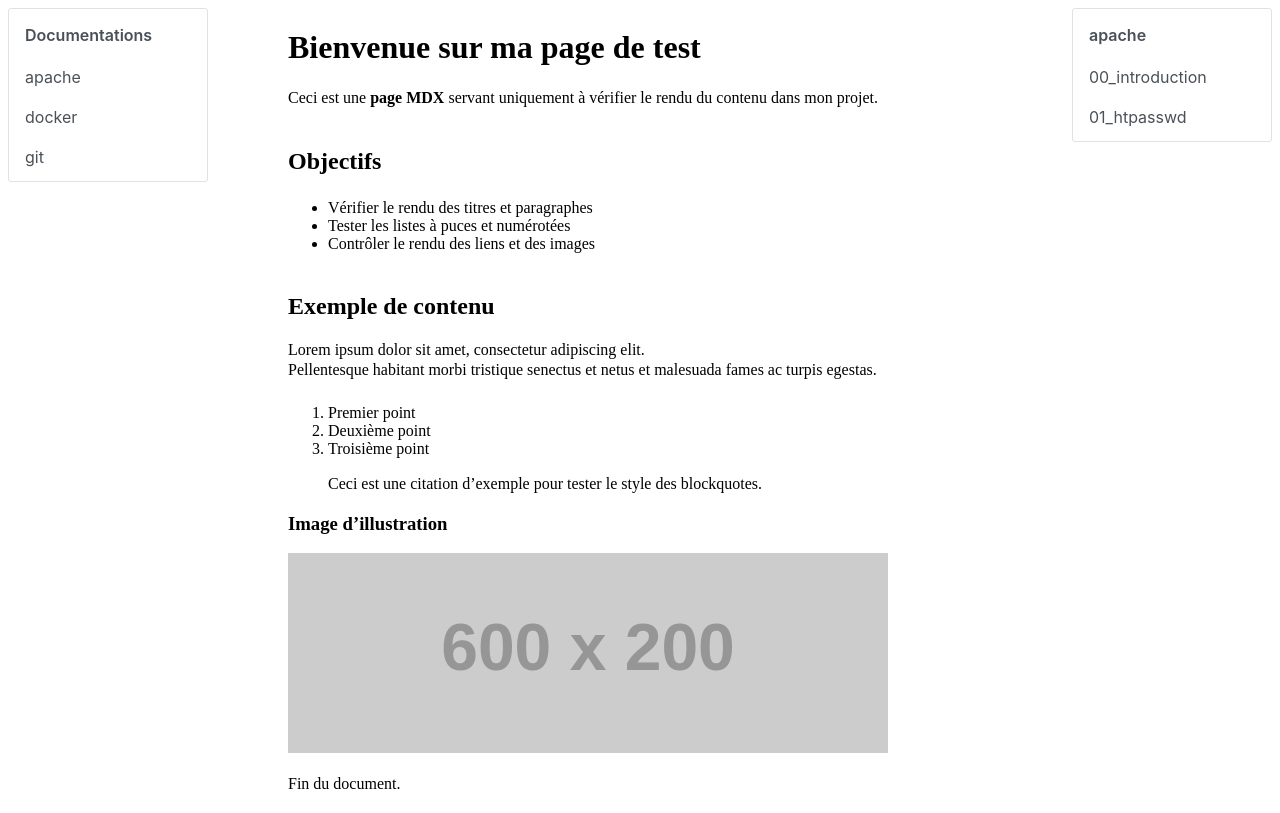
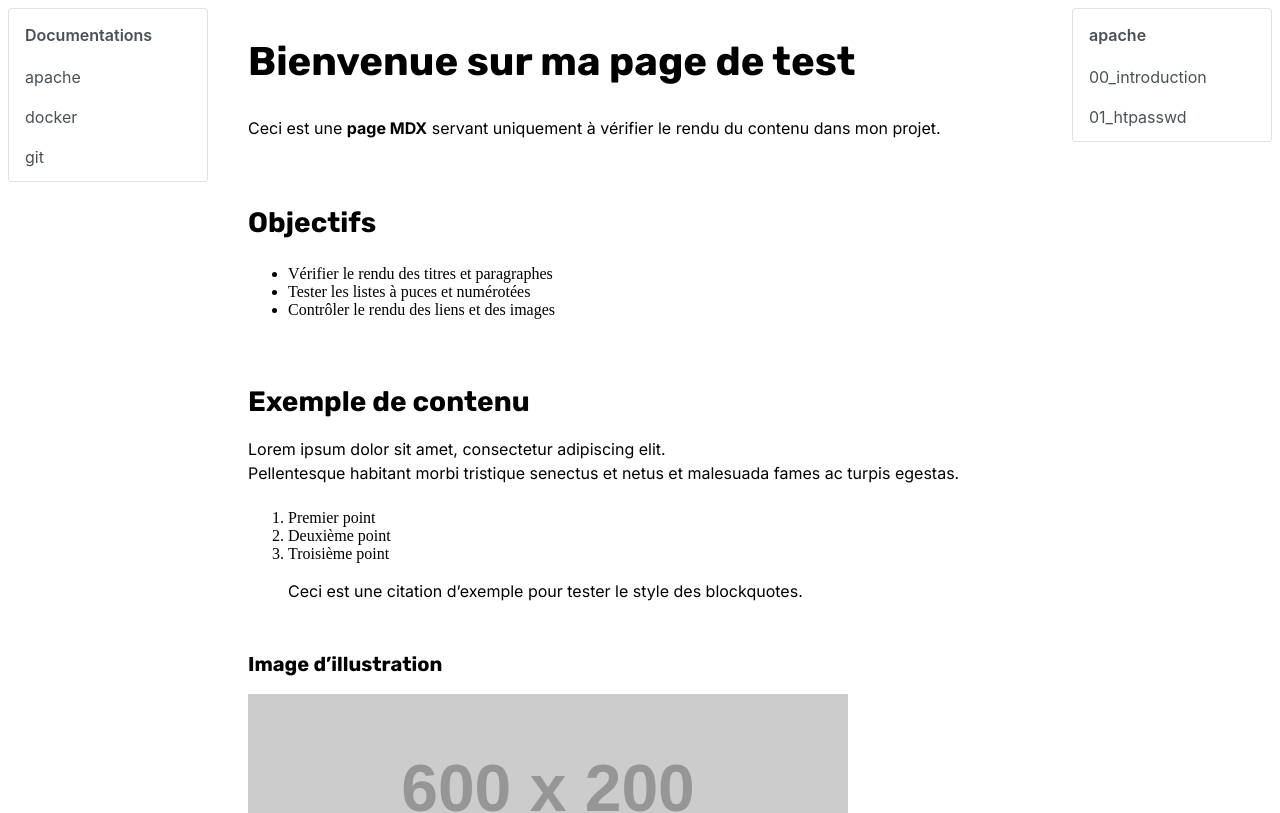
Before and after one commit to Wagle-Studio/documentations, a Next.js app: page /documentations/apache/00_introduction in a window 1280 px wide. Shown: the top 813 px of the page. Built offline with nearby package versions, Linux system fonts and the light colour scheme.

Commit message:
Add syntaxe highlight

```diff
--- a/package.json
+++ b/package.json
@@ -16,6 +16,7 @@
     "primereact": "^10.9.7",
     "react": "19.2.0",
     "react-dom": "19.2.0",
+    "react-syntax-highlighter": "^16.1.0",
     "remark-gfm": "^4.0.0",
     "sass": "^1.93.3"
   },
@@ -23,6 +24,7 @@
     "@types/node": "^20",
     "@types/react": "^19",
     "@types/react-dom": "^19",
+    "@types/react-syntax-highlighter": "^15.5.13",
     "eslint": "^9",
     "eslint-config-next": "16.0.1",
     "typescript": "^5"
--- a/src/app/globals.scss
+++ /dev/null
@@ -1,51 +0,0 @@
-:root {
-  --space-1: 8px;
-  --space-2: 16px;
-  --space-3: 24px;
-  --space-4: 32px;
-  --space-5: 40px;
-  --space-6: 48px;
-  --space-7: 56px;
-  --space-8: 64px;
-  --space-9: 72px;
-  --space-10: 80px;
-}
-
-.app {
-  display: grid;
-  grid-template-columns: max-content 1fr max-content;
-  grid-template-rows: 1fr;
-  column-gap: var(--space-10);
-
-  &__side {
-    &__menu {
-      grid-column: 1/2;
-      grid-row: 1/2;
-    }
-  }
-
-  &__lesson {
-    &__menu {
-      grid-column: 3/4;
-      grid-row: 1/2;
-    }
-
-    &__content {
-      padding-bottom: var(--space-10);
-
-      h2 {
-        margin-top: var(--space-5);
-      }
-
-      p {
-        margin-top: var(--space-2);
-        line-height: 20px;
-      }
-
-      ul,
-      ol {
-        margin-top: var(--space-3);
-      }
-    }
-  }
-}
--- a/src/app/layout.tsx
+++ b/src/app/layout.tsx
@@ -1,10 +1,24 @@
-import "./globals.scss";
+import "./../ui/globals.scss";
 import "primereact/resources/primereact.min.css";
 import "primereact/resources/themes/saga-blue/theme.css";
 import type { Metadata } from "next";
+import { Inter, Rubik } from "next/font/google";
 import { PrimeReactProvider } from "primereact/api";
 import MenuManager from "@/core/MenuManager";
 import { MenuSide } from "@/ui/organismes/menu-side/MenuSide";
+
+const rubik = Rubik({
+  subsets: ["latin"],
+  display: "swap",
+  weight: ["400", "500", "600", "700"],
+  variable: "--font-primary",
+});
+
+const inter = Inter({
+  subsets: ["latin"],
+  display: "swap",
+  variable: "--font-secondary",
+});
 
 export const metadata: Metadata = {
   title: "Documentations",
@@ -19,7 +33,7 @@ export default function RootLayout({
   const menu = MenuManager.buildMenuSide();
 
   return (
-    <html lang="fr">
+    <html lang="fr" className={`${rubik.variable} ${inter.variable}`}>
       <body>
         <main className="app">
           <MenuSide menu={menu} />
--- a/src/ui/RenderMdx.tsx
+++ b/src/ui/RenderMdx.tsx
@@ -1,5 +1,6 @@
 import { MDXRemote } from "next-mdx-remote/rsc";
 import remarkGfm from "remark-gfm";
+import { TagCode } from "./atoms/tag-code/TagCode";
 
 interface RenderMdxProps {
   content: string;
@@ -10,6 +11,7 @@ export const RenderMdx = ({ content }: RenderMdxProps) => {
     <MDXRemote
       source={content}
       options={{ mdxOptions: { remarkPlugins: [remarkGfm] } }}
+      components={{code: TagCode}}
     />
   );
 };
--- /dev/null
+++ b/src/ui/atoms/tag-code/TagCode.tsx
@@ -0,0 +1,24 @@
+import { Prism as SyntaxHighlighter } from "react-syntax-highlighter";
+import { coldarkCold } from "react-syntax-highlighter/dist/esm/styles/prism";
+
+interface TagCodeProps {
+  children: React.ReactNode;
+  className?: string;
+  inline?: boolean;
+}
+
+export const TagCode = ({ children, className, inline }: TagCodeProps) => {
+  if (inline || !className) {
+    return <code className="code-inline">{children}</code>;
+  }
+
+  const match = /language-(\w+)/.exec(className);
+  const language = match?.[1];
+  const code = typeof children === "string" ? children : String(children);
+
+  return (
+    <SyntaxHighlighter language={language} style={coldarkCold} wrapLongLines>
+      {code}
+    </SyntaxHighlighter>
+  );
+};
--- /dev/null
+++ b/src/ui/globals.scss
@@ -0,0 +1,223 @@
+:root {
+  --coldarkColdCodeBg: rgb(227, 234, 242);
+
+  --space-1: 8px;
+  --space-2: 16px;
+  --space-3: 24px;
+  --space-4: 32px;
+  --space-5: 40px;
+  --space-6: 48px;
+  --space-7: 56px;
+  --space-8: 64px;
+  --space-9: 72px;
+  --space-10: 80px;
+
+  --font-primary: "Rubik", ui-sans-serif, system-ui, -apple-system, "Segoe UI",
+    Roboto, "Helvetica Neue", Arial, "Apple Color Emoji", "Segoe UI Emoji";
+  --font-primary-medium: var(--font-primary);
+  --font-primary-semi-bold: var(--font-primary);
+  --font-primary-bold: var(--font-primary);
+  --font-secondary: "InterVariable", Inter, ui-sans-serif, system-ui,
+    -apple-system, "Segoe UI", Roboto, "Helvetica Neue", Arial,
+    "Apple Color Emoji", "Segoe UI Emoji";
+
+  --font-weight-base: 400;
+  --font-weight-medium: 500;
+  --font-weight-large: 600;
+  --font-weight-xlarge: 700;
+
+  --font-size-small: 0.9rem;
+  --font-size-base: 1rem;
+  --font-size-medium: 1.25rem;
+  --font-size-large: 1.5rem;
+  --font-size-xlarge: 2rem;
+
+  --font-size-desktop-heading-1: 2.5rem;
+  --font-size-desktop-heading-2: 1.75rem;
+  --font-size-desktop-heading-3: 1.25rem;
+  --font-size-desktop-heading-4: 1rem;
+
+  --font-size-mobile-heading-1: 2rem;
+  --font-size-mobile-heading-2: 1.5rem;
+  --font-size-mobile-heading-3: 1.25rem;
+  --font-size-mobile-heading-4: 1rem;
+
+  --font-line-height-button: 50%;
+  --font-line-height-large: 135%;
+  --font-line-height-extra: 150%;
+
+  --font-letter-spacing-medium: 0.02rem;
+
+  --border-radius-small: 2px;
+  --border-radius-base: 4px;
+  --border-radius-medium: 8px;
+
+  --breakpoint-mobile: 576px;
+  --breakpoint-tablet: 768px;
+  --breakpoint-laptop: 992px;
+  --breakpoint-desktop: 1260px;
+}
+
+.app {
+  display: grid;
+  grid-template-columns: max-content 1fr max-content;
+  grid-template-rows: 1fr;
+  column-gap: var(--space-5);
+
+  &__side {
+    &__menu {
+      grid-column: 1/2;
+      grid-row: 1/2;
+    }
+  }
+
+  &__lesson {
+    &__menu {
+      grid-column: 3/4;
+      grid-row: 1/2;
+    }
+
+    &__content {
+      width: 100%;
+      padding-bottom: var(--space-10);
+
+      h2,
+      h3,
+      h4 {
+        margin-bottom: var(--space-2);
+      }
+
+      h2 {
+        margin-top: var(--space-8);
+      }
+
+      h3 {
+        margin-top: var(--space-6);
+      }
+
+      h4 {
+        margin-top: var(--space-4);
+      }
+
+      hr {
+        margin-bottom: var(--space-3);
+      }
+
+      p {
+        margin-top: var(--space-2);
+        line-height: var(--space-3);
+      }
+
+      ul,
+      ol {
+        margin-top: var(--space-3);
+      }
+
+      pre,
+      .code-inline {
+        border-radius: var(--border-radius-base);
+      }
+
+      pre {
+        margin: var(--space-4) 0;
+      }
+
+      .code-inline {
+        padding: 3px 5px;
+        background-color: var(--coldarkColdCodeBg);
+      }
+
+      table {
+        width: 100%;
+        border-collapse: collapse;
+        margin: var(--space-4) 0;
+        font-size: 0.95rem;
+
+        thead {
+          background-color: rgba(0, 0, 0, 0.04);
+        }
+
+        th,
+        td {
+          border: 1px solid rgba(0, 0, 0, 0.1);
+          padding: var(--space-1) var(--space-2);
+          text-align: left;
+        }
+
+        tr:nth-child(even) {
+          background-color: rgba(0, 0, 0, 0.02);
+        }
+
+        th {
+          font-weight: 600;
+        }
+
+        td {
+          vertical-align: top;
+        }
+      }
+    }
+  }
+}
+
+h1 {
+  font-family: var(--font-primary);
+  font-size: var(--font-size-mobile-heading-1);
+  line-height: var(--font-line-height-large);
+  color: var(--black);
+  font-weight: var(--font-weight-xlarge);
+  letter-spacing: 0;
+}
+
+h2 {
+  font-family: var(--font-primary);
+  font-size: var(--font-size-mobile-heading-2);
+  line-height: var(--font-line-height-large);
+  color: var(--black);
+  font-weight: var(--font-weight-xlarge);
+  letter-spacing: 0;
+}
+
+h3 {
+  font-family: var(--font-primary);
+  font-size: var(--font-size-mobile-heading-3);
+  line-height: var(--font-line-height-large);
+  color: var(--black);
+  font-weight: var(--font-weight-xlarge);
+  letter-spacing: 0;
+}
+
+h4 {
+  font-family: var(--font-primary);
+  font-size: var(--font-size-mobile-heading-4);
+  line-height: var(--font-line-height-large);
+  color: var(--black);
+  font-weight: var(--font-weight-large);
+  letter-spacing: 0;
+}
+
+p {
+  font-family: var(--font-secondary);
+  font-size: var(--font-size-base);
+  line-height: var(--font-line-height-extra);
+  color: var(--gray-deeper);
+  font-weight: var(--font-weight-base);
+}
+
+@media screen and (min-width: 768px) {
+  h1 {
+    font-size: var(--font-size-desktop-heading-1);
+  }
+
+  h2 {
+    font-size: var(--font-size-desktop-heading-2);
+  }
+
+  h3 {
+    font-size: var(--font-size-desktop-heading-3);
+  }
+
+  h4 {
+    font-size: var(--font-size-desktop-heading-4);
+  }
+}
```
Also changed, not shown: content/docker/02_docker_compose.mdx (+1 -1 lines), 1 other file (tests, documents, lock files or other folders).
